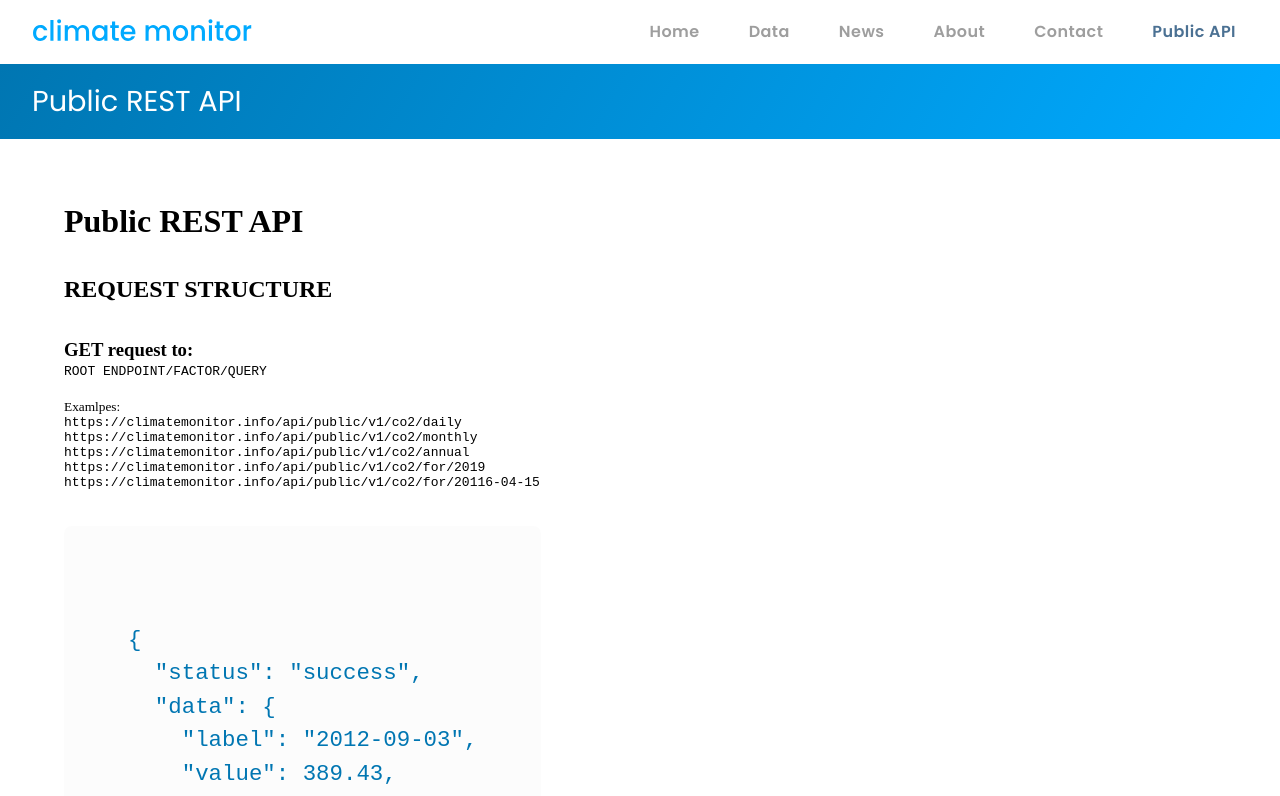
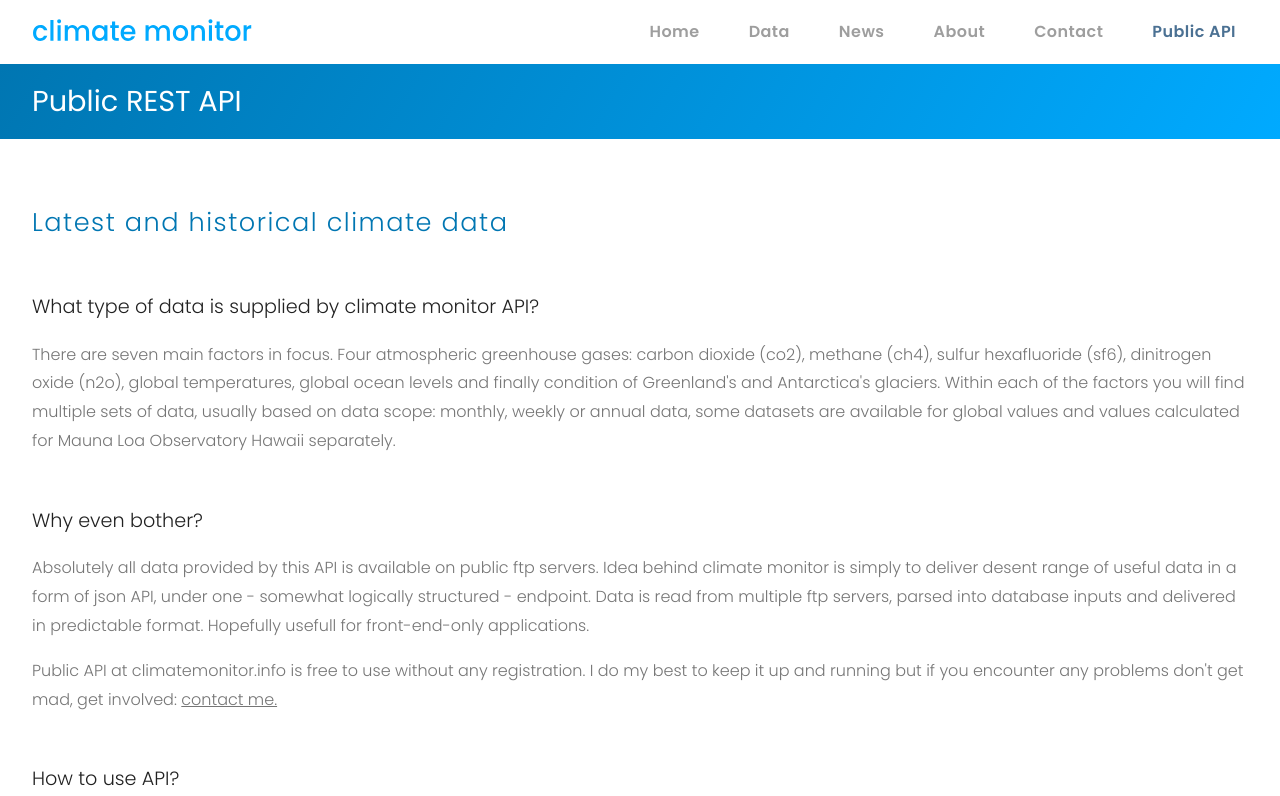
Before and after one commit to TomaszPietrzykowski/climate-monitor-nextjs, a Next.js app: page /public_api in a window 1280 px wide. Shown: the top 796 px of the page. Built offline with nearby package versions, Linux system fonts and the light colour scheme.

Commit message:
api docs update

```diff
--- a/pages/public_api.js
+++ b/pages/public_api.js
@@ -1,5 +1,6 @@
 import React from "react"
 import Head from "next/head"
+import Link from "next/link"
 // mui
 import { makeStyles } from "@material-ui/core/styles"
 // custom
@@ -8,10 +9,29 @@ import SectionHeader from "../src/ui/SectionHeader"
 const useStyles = makeStyles((theme) => ({
   container: {
     ...theme.utils.container,
-    padding: "4rem",
+    padding: "4rem 2rem",
+    fontFamily: "Poppins",
+    fontWeight: 300,
+  },
+  h2: {
+    color: theme.palette.secondary.main,
+    fontWeight: 300,
+    letterSpacing: 1.5,
+    fontSize: "1.6rem",
+  },
+  p: {
+    color: theme.palette.text.secondary,
+    lineHeight: 1.8,
+    padding: "1rem 0 0",
+  },
+  pHead: {
+    fontSize: "1.2rem",
+    color: theme.palette.text.primary,
+    lineHeight: 1.8,
+    padding: "3rem 0 0",
   },
   code: {
-    fontSize: "1.4rem",
+    fontSize: "1.2rem",
     lineHeight: 1.5,
     color: theme.palette.primary.dark,
   },
@@ -32,26 +52,59 @@ const PublicAPI = () => {
       </Head>
       <SectionHeader>Public REST API</SectionHeader>
       <div className={classes.container}>
-        <h1>Public REST API</h1>
-        <br />
-        <br />
-        <h2>REQUEST STRUCTURE</h2>
-        <br />
-        <br />
-        <h3>GET request to:</h3>
-        <code>ROOT ENDPOINT/FACTOR/QUERY</code>
+        <h2 className={classes.h2}>Latest and historical climate data</h2>
+        <p className={classes.pHead}>
+          What type of data is supplied by climate monitor API?
+        </p>
+        <p className={classes.p}>
+          There are seven main factors in focus. Four atmospheric greenhouse
+          gases: carbon dioxide (co2), methane (ch4), sulfur hexafluoride (sf6),
+          dinitrogen oxide (n2o), global temperatures, global ocean levels and
+          finally condition of Greenland's and Antarctica's glaciers. Within
+          each of the factors you will find multiple sets of data, usually based
+          on data scope: monthly, weekly or annual data, some datasets are
+          available for global values and values calculated for Mauna Loa
+          Observatory Hawaii separately.
+        </p>
+        <p className={classes.pHead}>Why even bother?</p>
+        <p className={classes.p}>
+          Absolutely all data provided by this API is available on public ftp
+          servers. Idea behind climate monitor is simply to deliver desent range
+          of useful data in a form of json API, under one - somewhat logically
+          structured - endpoint. Data is read from multiple ftp servers, parsed
+          into database inputs and delivered in predictable format. Hopefully
+          usefull for front-end-only applications.
+        </p>
+        <p className={classes.p}>
+          Public API at climatemonitor.info is free to use without any
+          registration. I do my best to keep it up and running but if you
+          encounter any problems don't get mad, get involved:{" "}
+          <Link href="/contact">
+            <a>contact me.</a>
+          </Link>
+        </p>
+        <p className={classes.pHead}>How to use API?</p>
+        <p className={classes.p}>
+          Simply send a GET request to one of supported endpoints. Endpoints are
+          structured like so:
+        </p>
+        <p className={classes.p}>
+          <span>ROOT_ENDPOINT</span>
+          <span>/FACTOR</span>
+          <span>/QUERY</span>
+        </p>
         <br />
         <br />
         <small>Examlpes:</small>
-        <pre>
-          <code>
+        <div className={classes.codeblock}>
+          <code className={classes.code}>
             https://climatemonitor.info/api/public/v1/co2/daily <br />
             https://climatemonitor.info/api/public/v1/co2/monthly <br />
             https://climatemonitor.info/api/public/v1/co2/annual <br />
             https://climatemonitor.info/api/public/v1/co2/for/2019 <br />
             https://climatemonitor.info/api/public/v1/co2/for/20116-04-15 <br />
           </code>
-        </pre>
+        </div>
         <br />
         <br />
         <div className={classes.codeblock}>
```
